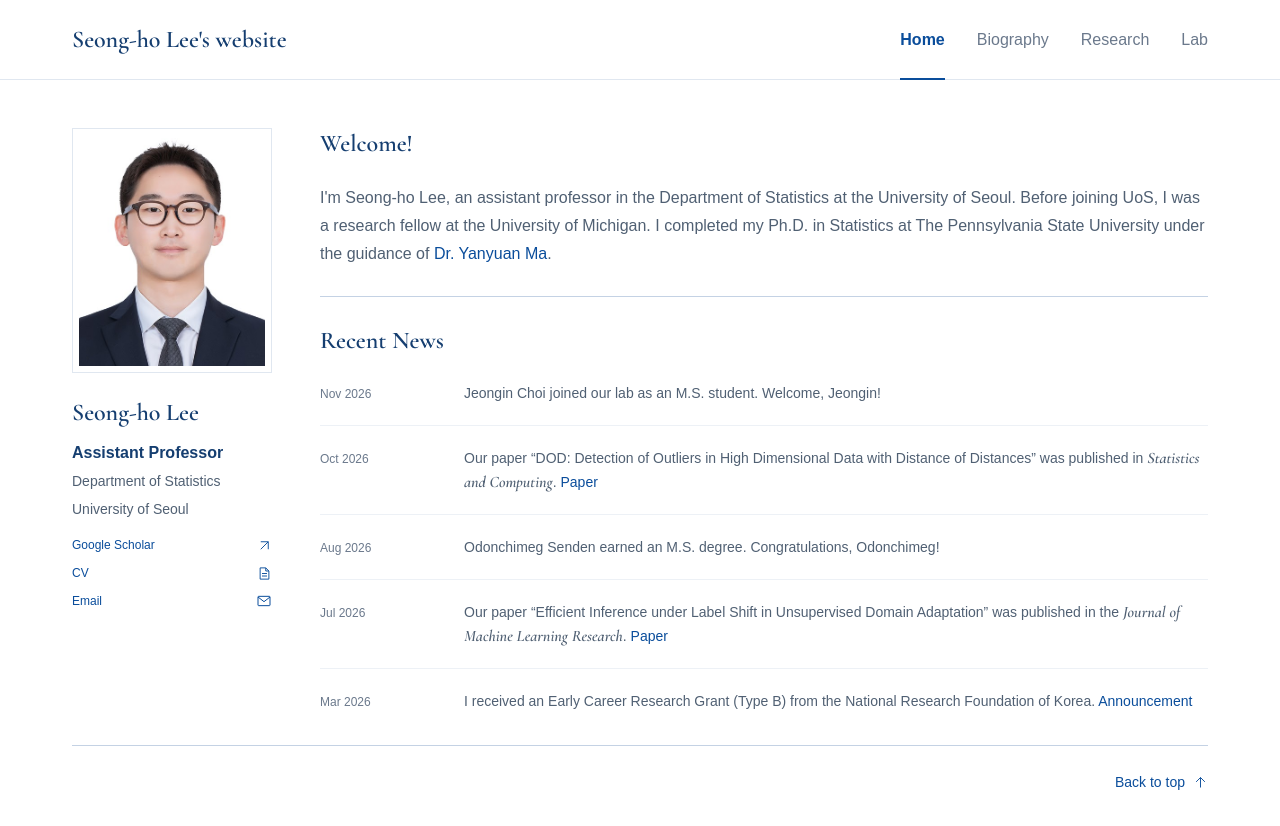
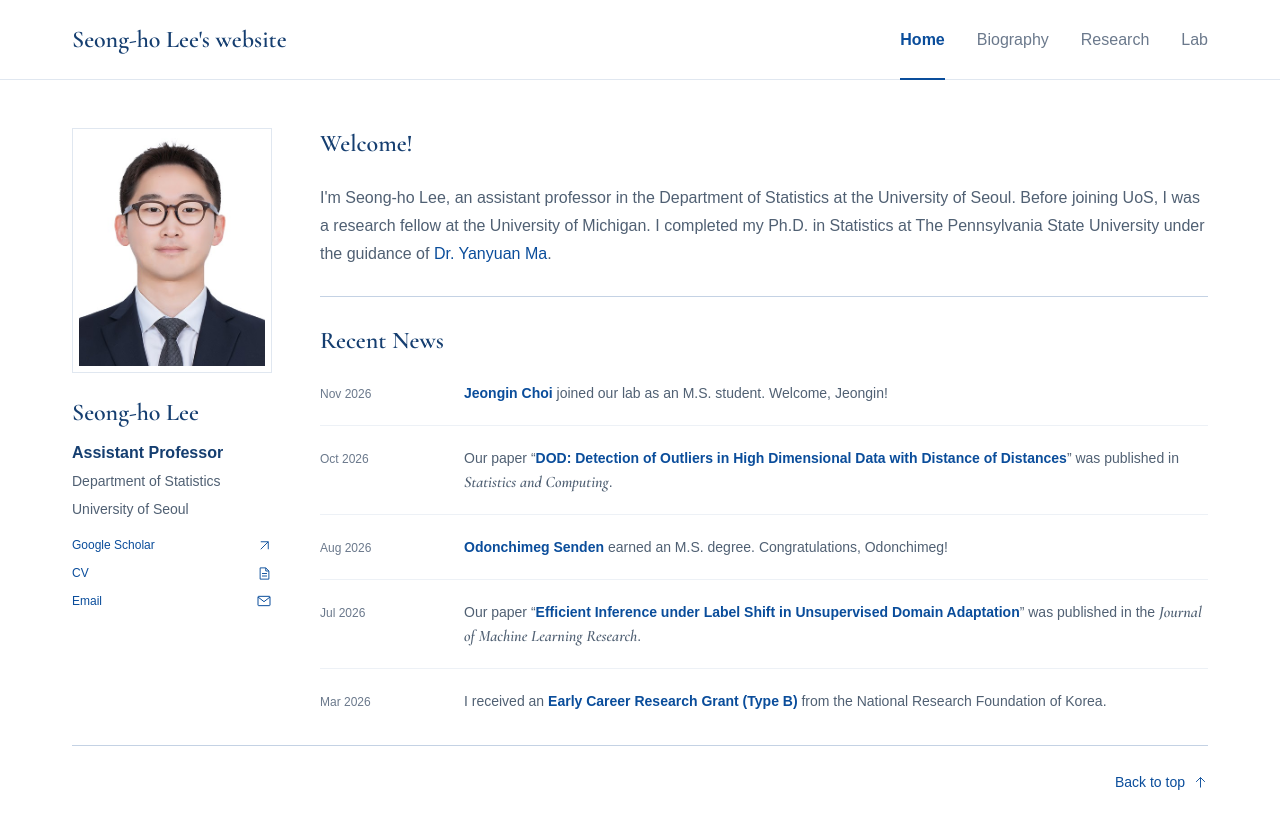
Before and after one commit to reyadh09/reyadh09.github.io, a Next.js app: page / in a window 1280 px wide. Built offline with nearby package versions, Linux system fonts and the light colour scheme.

Commit message:
Highlight news keywords and link paper titles inline

```diff
--- a/app/globals.css
+++ b/app/globals.css
@@ -127,6 +127,8 @@ h1 { font-family: var(--serif); font-size: var(--text-title); font-weight: var(-
 
 /* Recent News. */
 .news-list { list-style: none; margin: 0; padding: 0; }
+.news-list :is(a, strong) { color: var(--blue); font-weight: 600; }
+.news-list a:hover { color: var(--navy); }
 .news-list cite { font-family: var(--serif); font-size: var(--text-item); font-weight: var(--serif-weight); }
 
 /* Research and Biography. */
--- a/app/page.tsx
+++ b/app/page.tsx
@@ -4,27 +4,27 @@ const recentNews = [
   {
     month: "Nov 2026",
     date: "2026-11",
-    text: <>Jeongin Choi joined our lab as an M.S. student. Welcome, Jeongin!</>,
+    text: <><strong>Jeongin Choi</strong> joined our lab as an M.S. student. Welcome, Jeongin!</>,
   },
   {
     month: "Oct 2026",
     date: "2026-10",
-    text: <>Our paper “DOD: Detection of Outliers in High Dimensional Data with Distance of Distances” was published in <cite>Statistics and Computing</cite>. <a href="https://link.springer.com/article/10.1007/s11222-026-11026-0" aria-label="Paper on high-dimensional outlier detection">Paper</a></>,
+    text: <>Our paper “<a href="https://link.springer.com/article/10.1007/s11222-026-11026-0">DOD: Detection of Outliers in High Dimensional Data with Distance of Distances</a>” was published in <cite>Statistics and Computing</cite>.</>,
   },
   {
     month: "Aug 2026",
     date: "2026-08",
-    text: <>Odonchimeg Senden earned an M.S. degree. Congratulations, Odonchimeg!</>,
+    text: <><strong>Odonchimeg Senden</strong> earned an M.S. degree. Congratulations, Odonchimeg!</>,
   },
   {
     month: "Jul 2026",
     date: "2026-07",
-    text: <>Our paper “Efficient Inference under Label Shift in Unsupervised Domain Adaptation” was published in the <cite>Journal of Machine Learning Research</cite>. <a href="https://www.jmlr.org/papers/v27/25-2717.html" aria-label="Paper on inference under label shift">Paper</a></>,
+    text: <>Our paper “<a href="https://www.jmlr.org/papers/v27/25-2717.html">Efficient Inference under Label Shift in Unsupervised Domain Adaptation</a>” was published in the <cite>Journal of Machine Learning Research</cite>.</>,
   },
   {
     month: "Mar 2026",
     date: "2026-03",
-    text: <>I received an Early Career Research Grant (Type B) from the National Research Foundation of Korea. <a href="https://research.uos.ac.kr/node/8556">Announcement</a></>,
+    text: <>I received an <strong>Early Career Research Grant (Type B)</strong> from the National Research Foundation of Korea.</>,
   },
 ];
 
```
Also changed, not shown: 1 other file (tests, documents, lock files or other folders).
